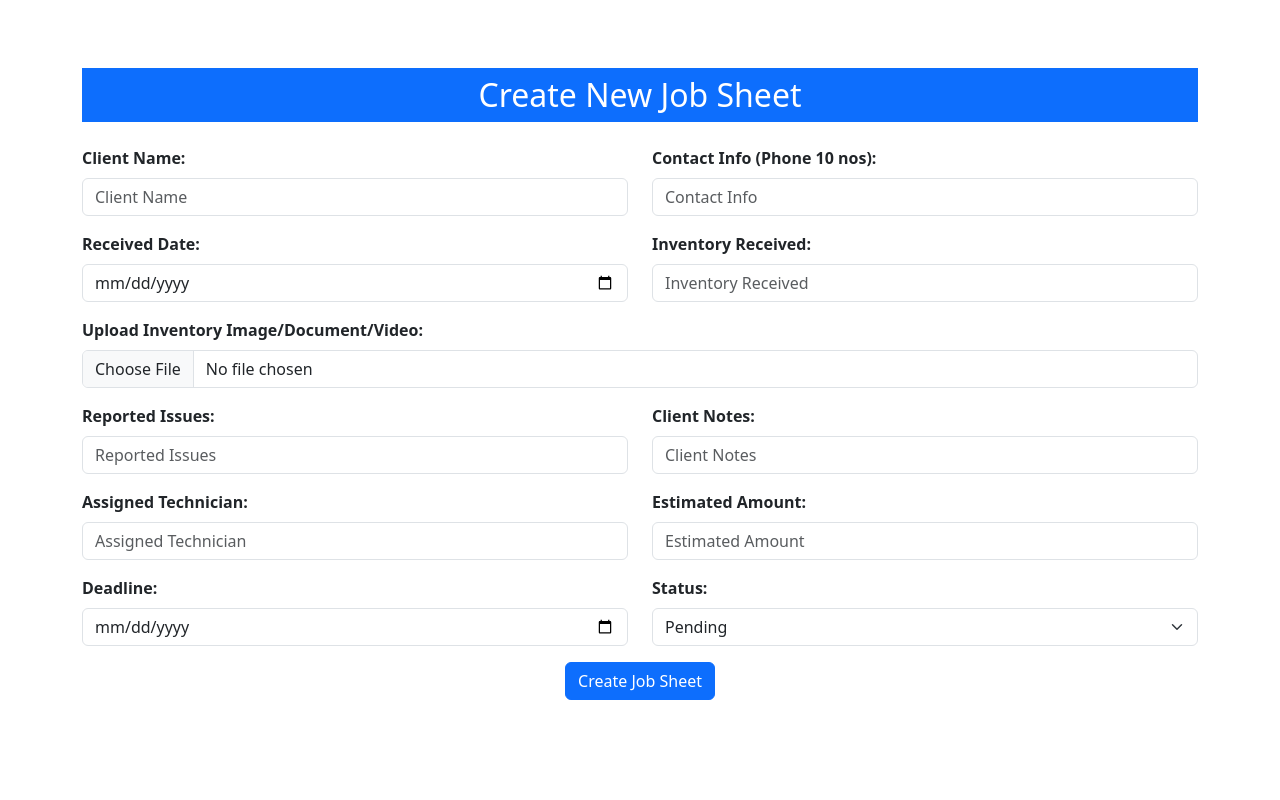
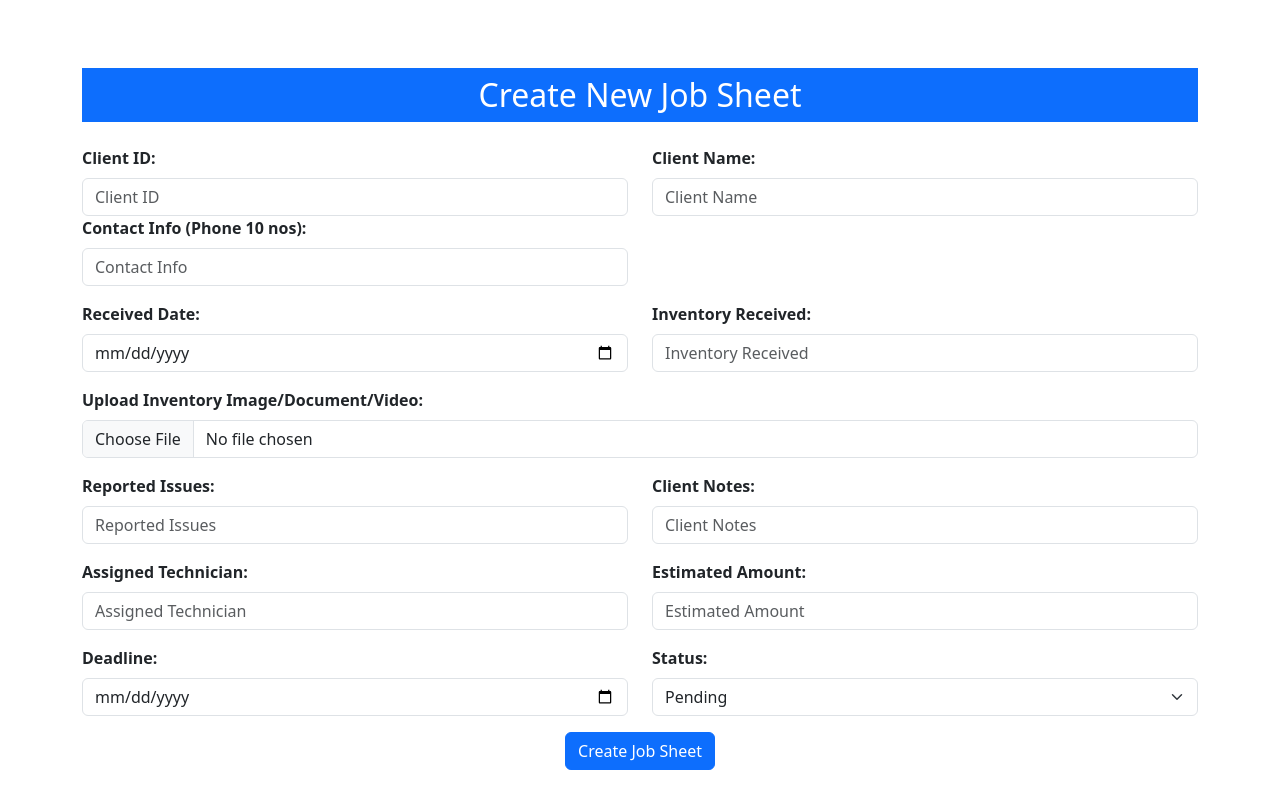
Before and after one commit to adityatadas24/ghackk-assignment, a React (Vite) app: page /new-job in a window 1280 px wide. Built offline with nearby package versions, Linux system fonts and the light colour scheme.

Commit message:
ghackk-project

```diff
--- a/src/pages/Dashboard.jsx
+++ b/src/pages/Dashboard.jsx
@@ -2,7 +2,8 @@ import React, { useState, useEffect } from "react";
 import SearchBar from "../components/SearchBar.jsx";
 import { useNavigate } from "react-router-dom";
 import { Button } from "react-bootstrap";
-import TaskTable from "../components/TaskTable.jsx";
+import TaskTable from "../components/Tasktable.jsx";
+
 
 const Dashboard = () => {
   const initialTasks = [
--- a/src/pages/NewJob.jsx
+++ b/src/pages/NewJob.jsx
@@ -69,6 +69,18 @@ const NewJob = () => {
       <h2 className="text-center mb-4 bg-primary p-2 text-white">{id ? 'Edit Job Sheet' : 'Create New Job Sheet'}</h2>
       <form onSubmit={handleSubmit} className="form-group">
         <div className="row mb-3">
+        <div className="col-md-6">
+            <label htmlFor="clientId" className="form-label">Client ID:</label>
+            <input
+              type="text"
+              name="clientId"
+              value={formData.clientId}
+              onChange={handleChange}
+              className="form-control"
+              placeholder="Client ID"
+              required
+            />
+          </div>
           <div className="col-md-6">
             <label htmlFor="clientName" className="form-label">Client Name:</label>
             <input
```
